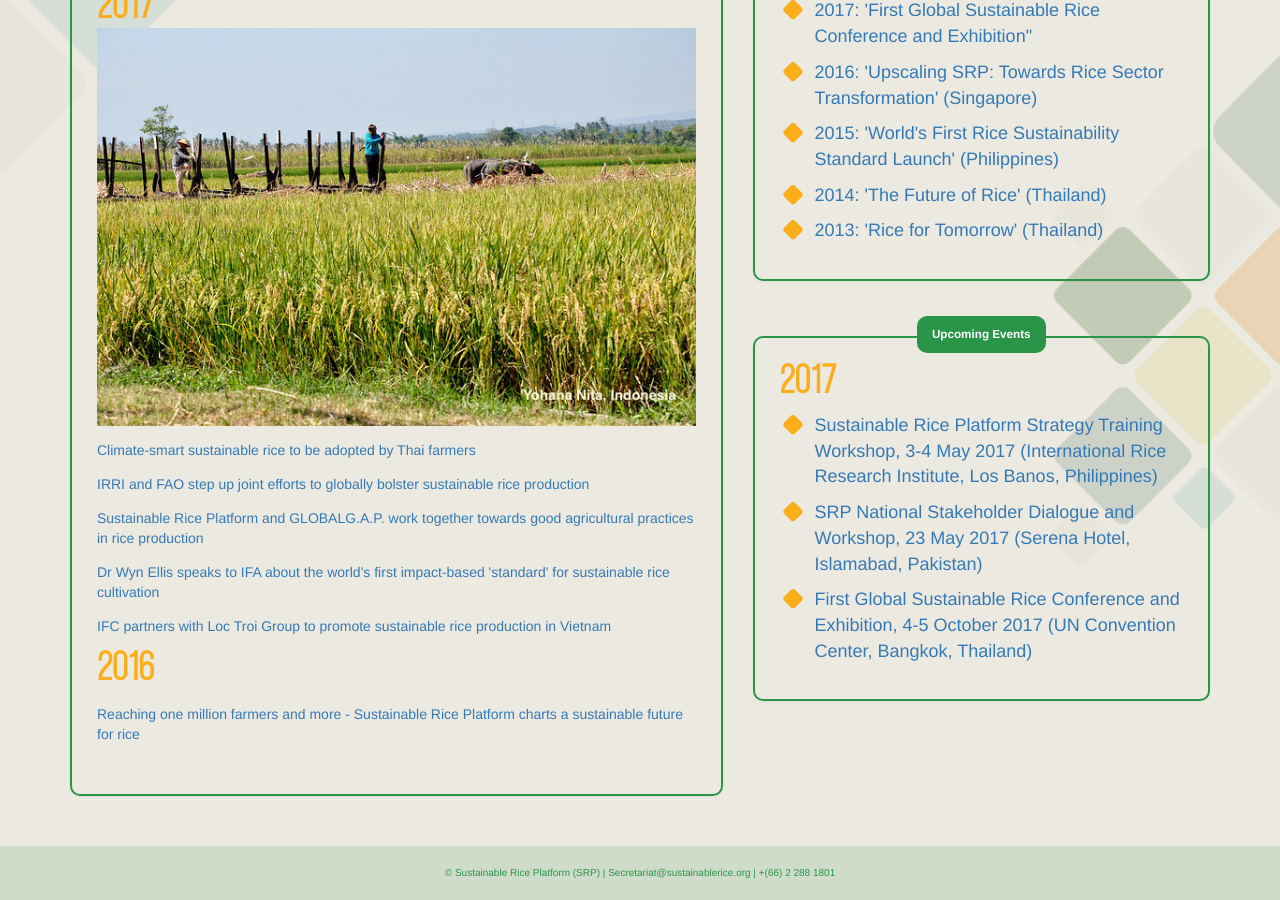
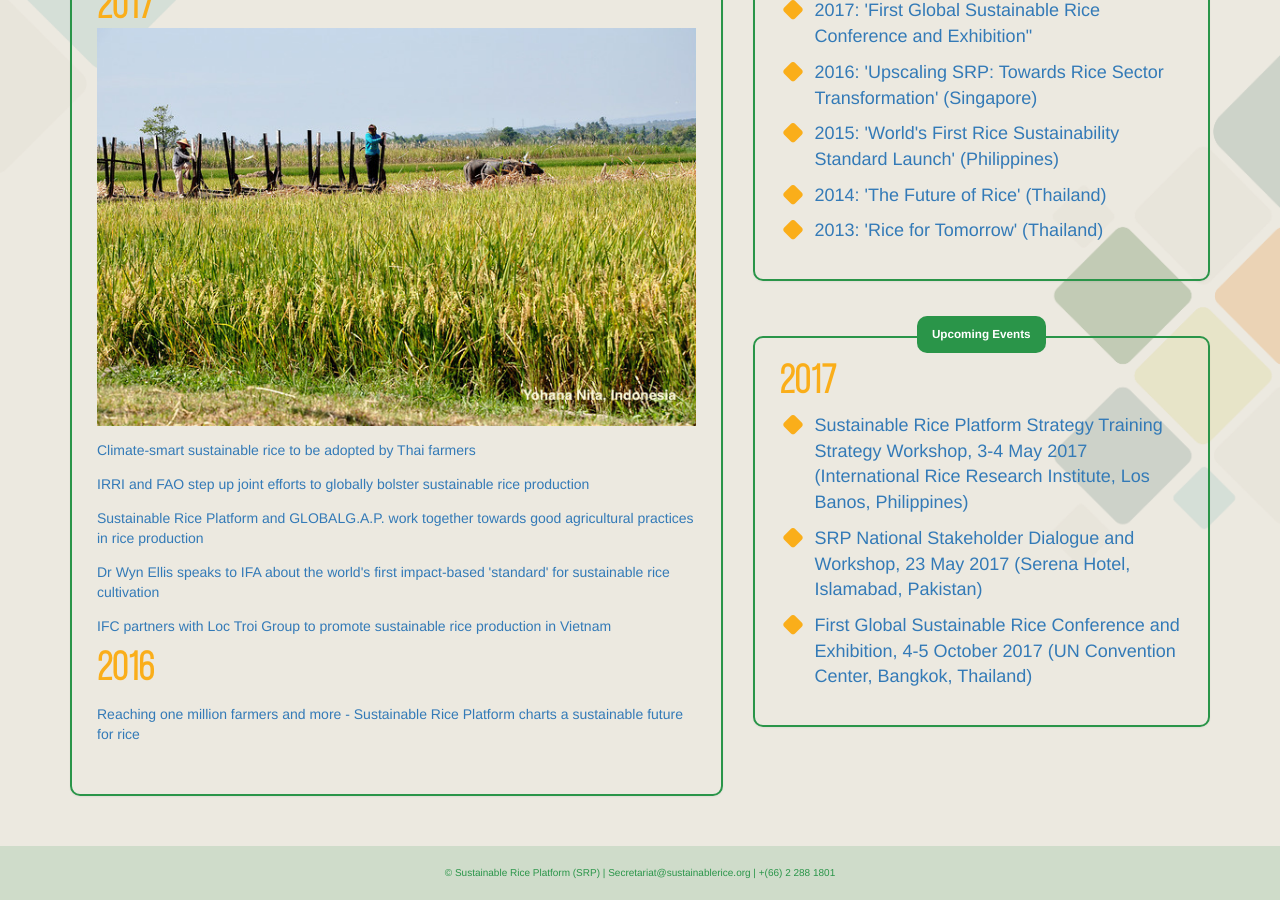
Before and after one commit to sustainablericeplatform/sustainablericeplatform.github.io, a Jekyll site: the page built from News-and-Events/index.html, in a window 1280 px wide and 900 px high, scrolled down 635 px. Built offline with Jekyll 4.4.1, drawn with Linux system fonts in a browser that asks for light colours.

Commit message:
Update index.html

```diff
--- a/News-and-Events/index.html
+++ b/News-and-Events/index.html
@@ -54,7 +54,7 @@ layout: default
                     <div class="panel-body">
                         <h1 class="year">2017</h1>
                         <ul class="srp-list">
-                        <li><i class="fa fa-square"></i> <a href="/assets/docs/Updated Background, Programme and Registration Form for the SRP Training Strategy Workshop 3-4 May 2017.pdf" target="_blank">Sustainable Rice Platform Strategy Training Workshop, 3-4 May 2017 (International Rice Research Institute, Los Banos, Philippines)</a></li>
+                        <li><i class="fa fa-square"></i> <a href="/assets/docs/Updated Background, Programme and Registration Form for the SRP Training Strategy Workshop 3-4 May 2017.pdf" target="_blank">Sustainable Rice Platform Strategy Training Strategy Workshop, 3-4 May 2017 (International Rice Research Institute, Los Banos, Philippines)</a></li>
                         <li><i class="fa fa-square"></i> <a href="/assets/docs/SRP National Stakeholder Dialogue and Workshop - Islamabad 23 May 2017.pdf" target="_blank">SRP National Stakeholder Dialogue and Workshop, 23 May 2017 (Serena Hotel, Islamabad, Pakistan)</a></li>
                         <li><i class="fa fa-square"></i> <a  href="http://www.sustainablericeconference.org" target="_blank">First Global Sustainable Rice Conference and Exhibition, 4-5 October 2017 (UN Convention Center, Bangkok, Thailand)</a></li>
                         </ul>
```
